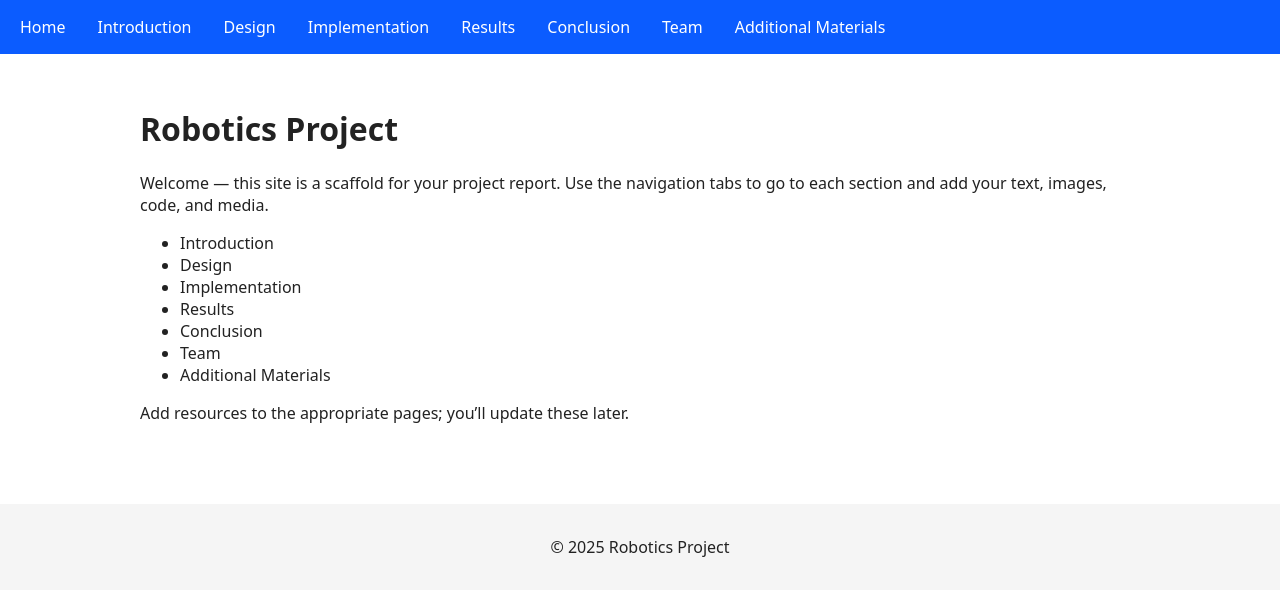
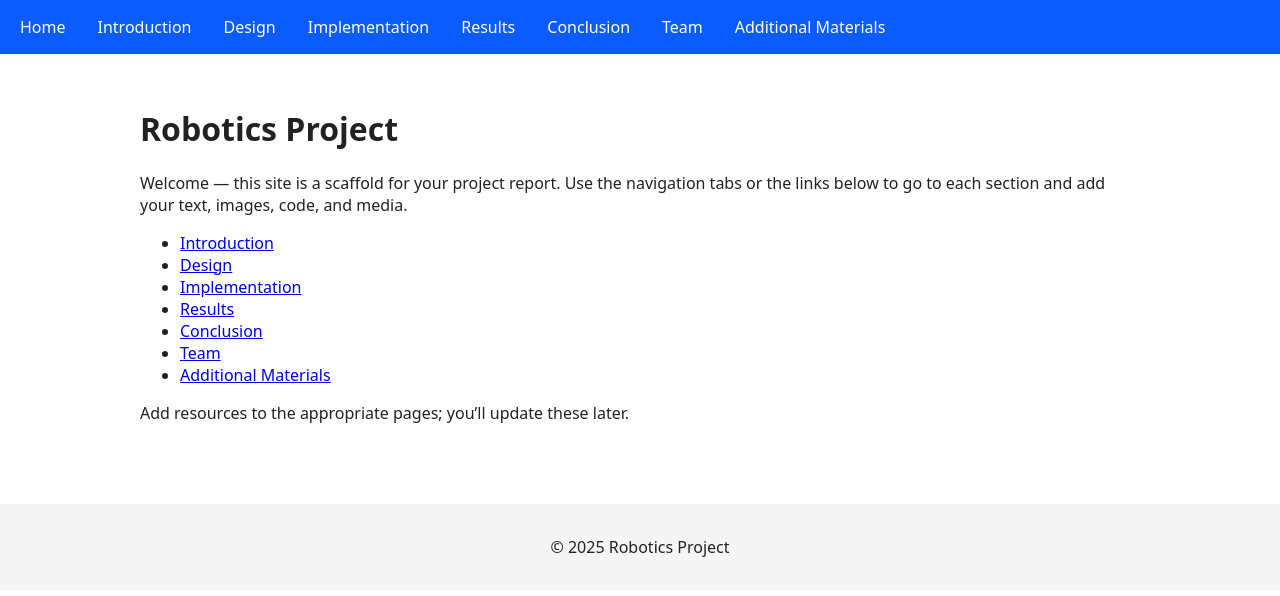
Before and after one commit to miltoti/106a_Website.github.io, a Jekyll site: the page built from index.md, in a window 1280 px wide. Shown: the top 596 px of the page. Built offline with Jekyll 4.4.1, drawn with Linux system fonts in a browser that asks for light colours.

Commit message:
Fix links: use relative_url for CSS and recreate index with page links

```diff
--- a/_includes/nav.html
+++ b/_includes/nav.html
@@ -1,12 +1,12 @@
 <nav class="main-nav">
   <ul>
     <li><a href="{{ '/' | relative_url }}">Home</a></li>
-    <li><a href="{{ '/introduction' | relative_url }}">Introduction</a></li>
-    <li><a href="{{ '/design' | relative_url }}">Design</a></li>
-    <li><a href="{{ '/implementation' | relative_url }}">Implementation</a></li>
-    <li><a href="{{ '/results' | relative_url }}">Results</a></li>
-    <li><a href="{{ '/conclusion' | relative_url }}">Conclusion</a></li>
-    <li><a href="{{ '/team' | relative_url }}">Team</a></li>
-    <li><a href="{{ '/additional-materials' | relative_url }}">Additional Materials</a></li>
+    <li><a href="{{ '/introduction/' | relative_url }}">Introduction</a></li>
+    <li><a href="{{ '/design/' | relative_url }}">Design</a></li>
+    <li><a href="{{ '/implementation/' | relative_url }}">Implementation</a></li>
+    <li><a href="{{ '/results/' | relative_url }}">Results</a></li>
+    <li><a href="{{ '/conclusion/' | relative_url }}">Conclusion</a></li>
+    <li><a href="{{ '/team/' | relative_url }}">Team</a></li>
+    <li><a href="{{ '/additional-materials/' | relative_url }}">Additional Materials</a></li>
   </ul>
 </nav>
--- a/_layouts/default.html
+++ b/_layouts/default.html
@@ -4,7 +4,7 @@
   <meta charset="utf-8">
   <meta name="viewport" content="width=device-width,initial-scale=1">
   <title>{{ page.title | default: site.title }}</title>
-  <link rel="stylesheet" href="/assets/css/style.css">
+  <link rel="stylesheet" href="{{ '/assets/css/style.css' | relative_url }}">
 </head>
 <body>
   <header>
--- a/index.md
+++ b/index.md
@@ -6,14 +6,14 @@ permalink: /
 
 # Robotics Project
 
-Welcome — this site is a scaffold for your project report. Use the navigation tabs to go to each section and add your text, images, code, and media.
+Welcome — this site is a scaffold for your project report. Use the navigation tabs or the links below to go to each section and add your text, images, code, and media.
 
-- Introduction
-- Design
-- Implementation
-- Results
-- Conclusion
-- Team
-- Additional Materials
+- [Introduction]({{ '/introduction/' | relative_url }})
+- [Design]({{ '/design/' | relative_url }})
+- [Implementation]({{ '/implementation/' | relative_url }})
+- [Results]({{ '/results/' | relative_url }})
+- [Conclusion]({{ '/conclusion/' | relative_url }})
+- [Team]({{ '/team/' | relative_url }})
+- [Additional Materials]({{ '/additional-materials/' | relative_url }})
 
 Add resources to the appropriate pages; you'll update these later.
```
